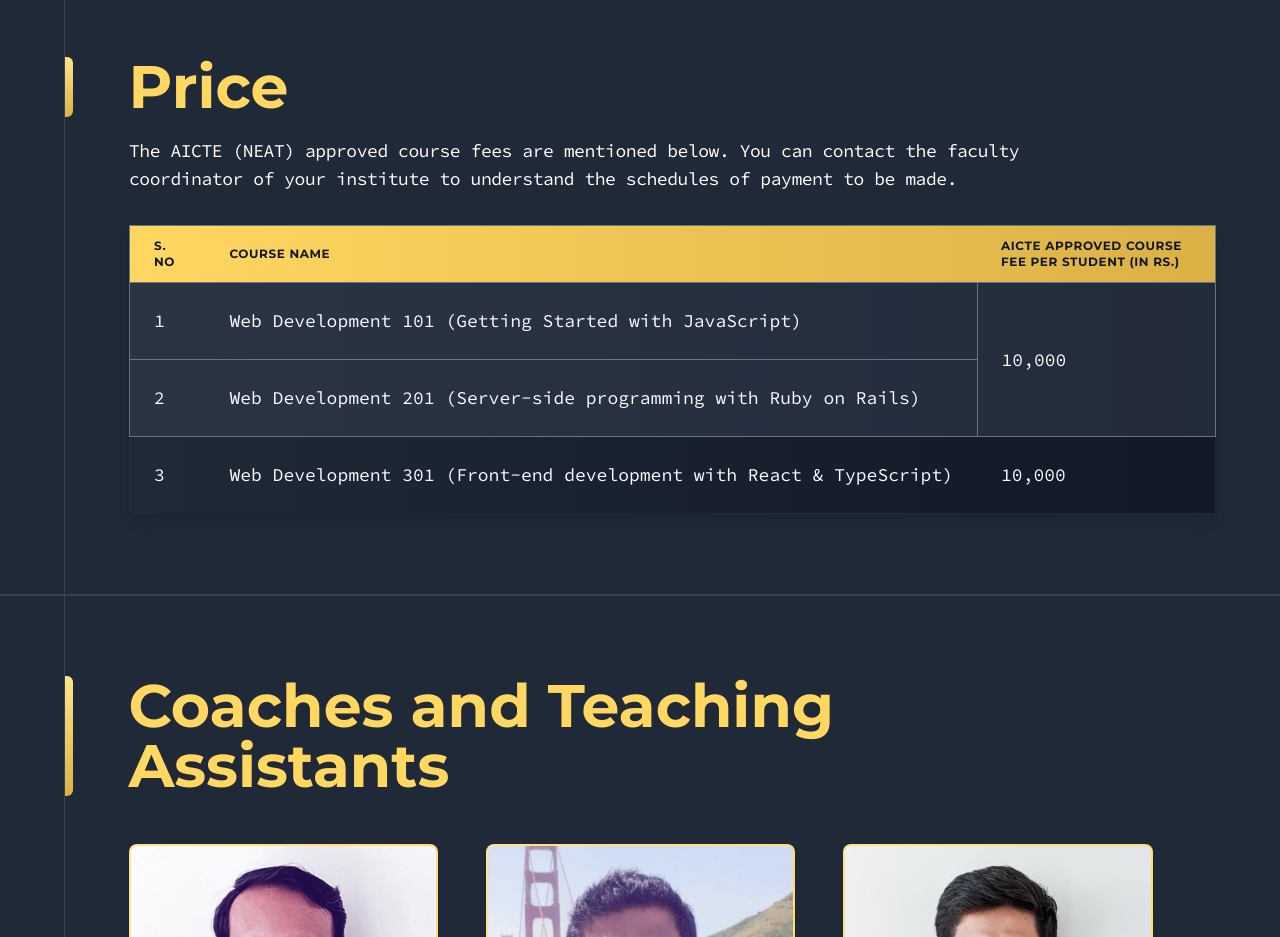
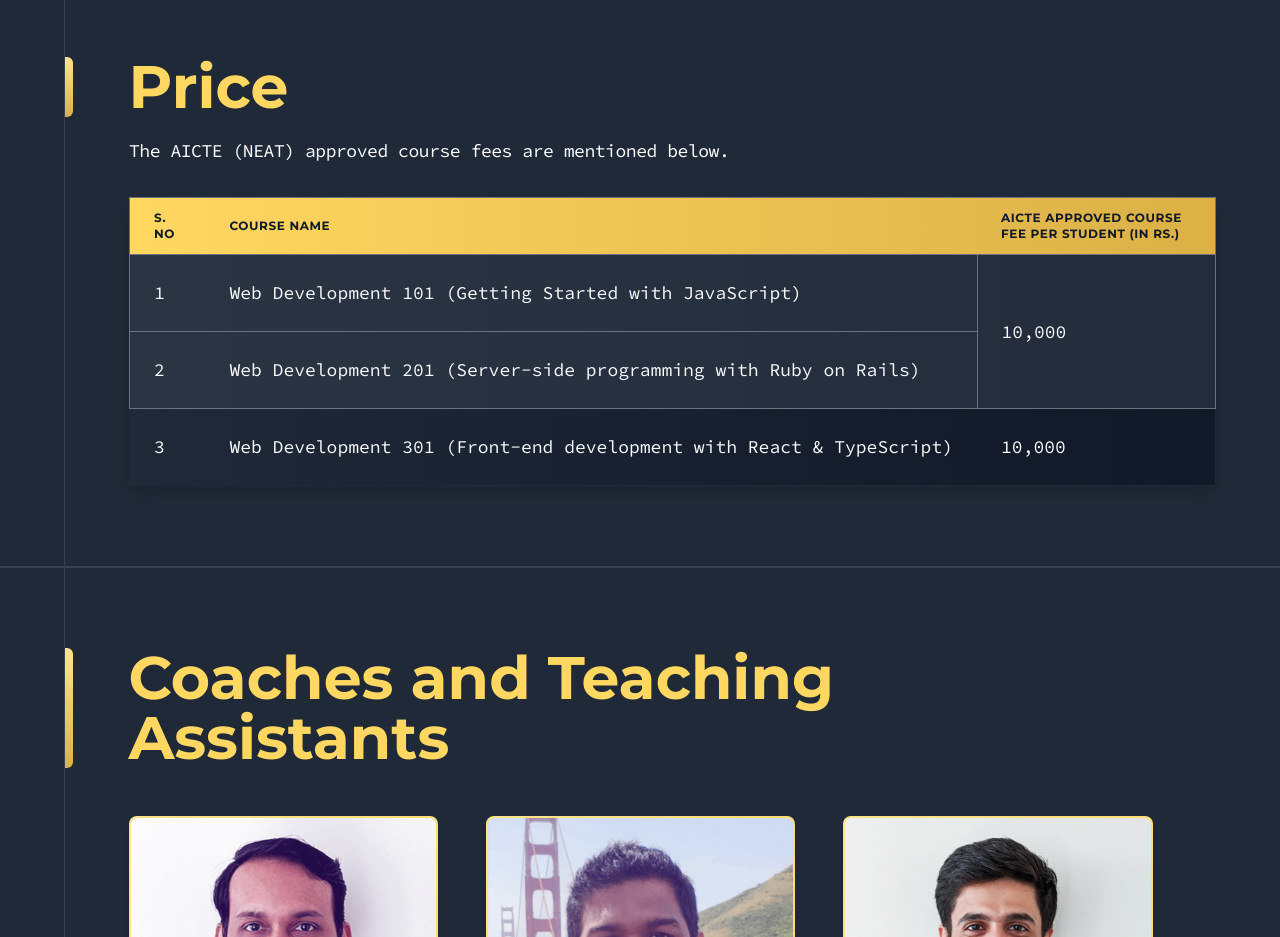
Before and after one commit to pupilfirst/wd.pupilfirst.org, a Next.js app: page / in a window 1280 px wide. Shown: the part 3740-4677 px from the top of the page. Built offline with nearby package versions, Linux system fonts and the light colour scheme.

Commit message:
Remove a line on contacting FC

```diff
--- a/pages/index.js
+++ b/pages/index.js
@@ -417,8 +417,6 @@
                 <div className="max-w-4xl font-mono text-white tracking-tight pt-1 lg:text-lg ">
                   <p>
                     The AICTE (NEAT) approved course fees are mentioned below.
-                    You can contact the faculty coordinator of your institute to
-                    understand the schedules of payment to be made.
                   </p>
                 </div>
 
```
